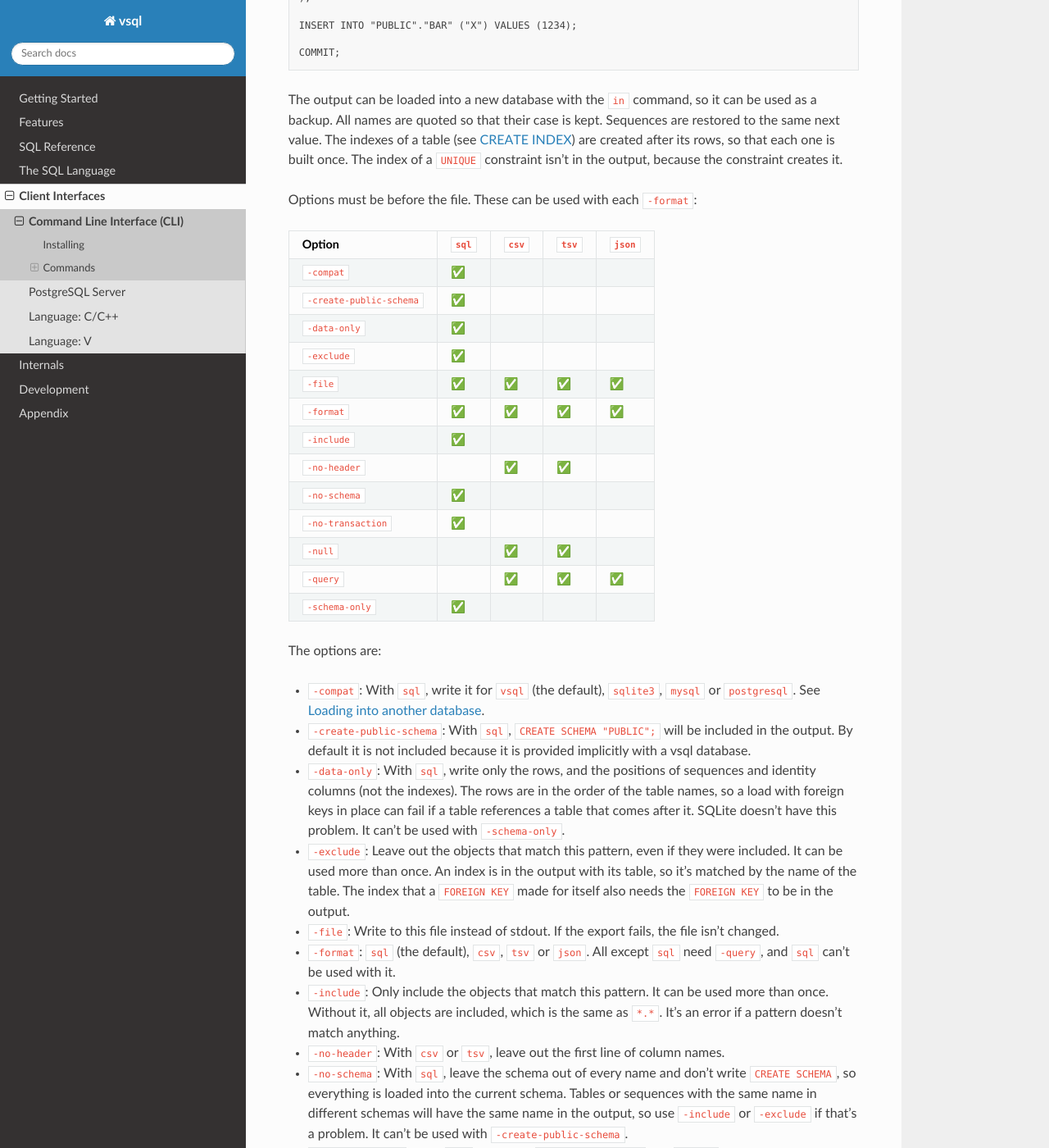
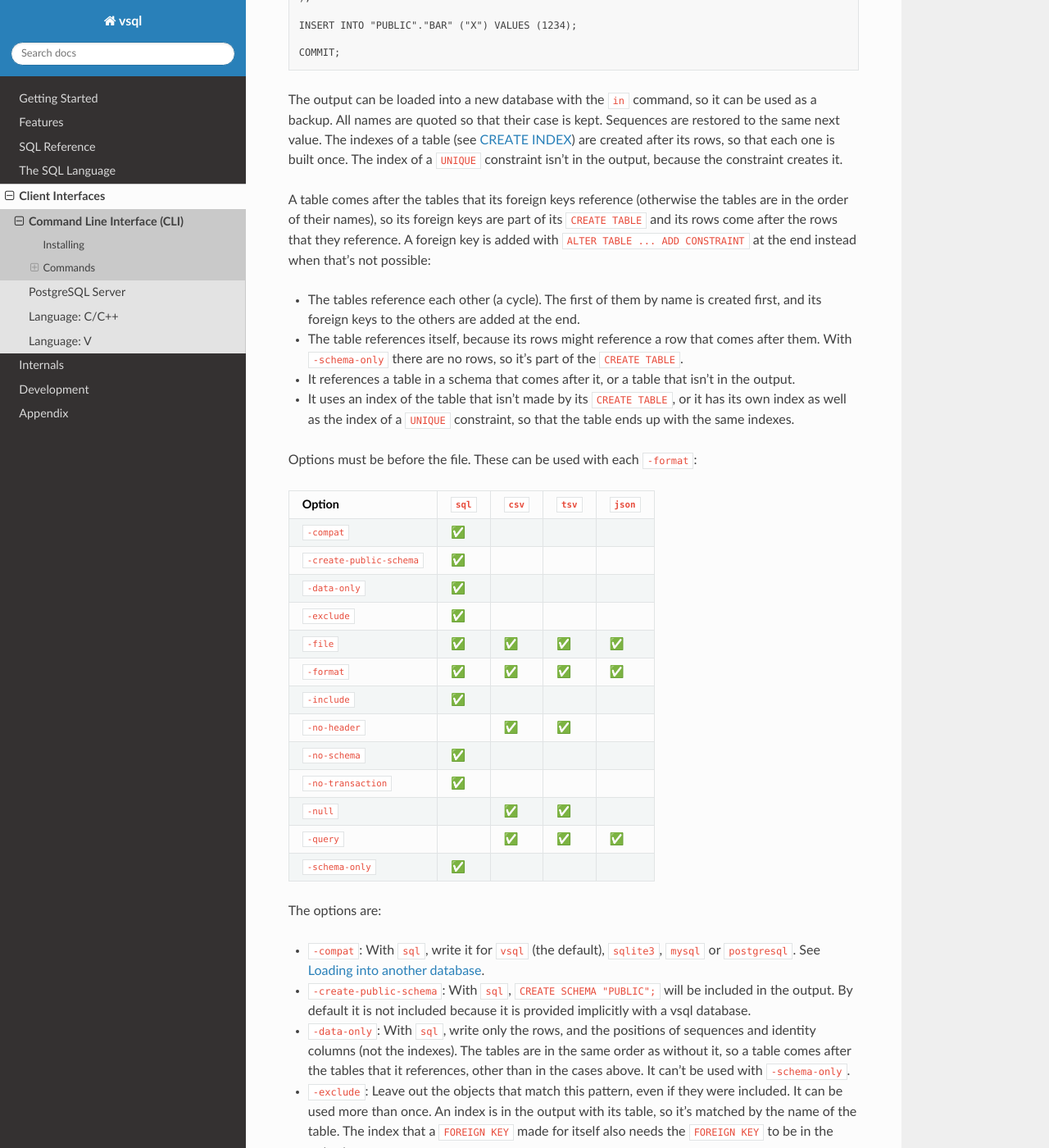
Before and after one commit to elliotchance/vsql, a Sphinx documentation site: the page built from docs/cli.rst, in a window 1280 px wide and 1400 px high, scrolled down 6551 px. Shown: the whole window at 82% size. Built offline with Sphinx 7.4.7 and the Read the Docs theme 3.1.0, drawn with Linux system fonts in a browser that asks for light colours.

Commit message:
vsql out: Put foreign keys in CREATE TABLE where possible
vsql out used to leave every FOREIGN KEY out of its CREATE TABLE and add it
with ALTER TABLE ... ADD CONSTRAINT at the end. Now the tables of each schema
are ordered so that a table comes after the tables it references (otherwise by
name), and a FOREIGN KEY is part of the CREATE TABLE, which also makes its
index, so its rows are inserted after the rows they reference.

A FOREIGN KEY is still added at the end for a cycle (the first table of it by
name comes first), for a table that references itself (its rows might
reference a later row, except with -schema-only), for a table in a later
schema or not in the output, and when inlining it would change which indexes
the table has.

Co-Authored-By: Claude Opus 5.5 <noreply@anthropic.com>

```diff
--- a/docs/cli.rst
+++ b/docs/cli.rst
@@ -377,6 +377,23 @@ are restored to the same next value. The indexes of a table (see
 The index of a ``UNIQUE`` constraint isn't in the output, because the constraint
 creates it.
 
+A table comes after the tables that its foreign keys reference (otherwise the
+tables are in the order of their names), so its foreign keys are part of its
+``CREATE TABLE`` and its rows come after the rows that they reference. A foreign
+key is added with ``ALTER TABLE ... ADD CONSTRAINT`` at the end instead when
+that's not possible:
+
+- The tables reference each other (a cycle). The first of them by name is
+  created first, and its foreign keys to the others are added at the end.
+- The table references itself, because its rows might reference a row that comes
+  after them. With ``-schema-only`` there are no rows, so it's part of the
+  ``CREATE TABLE``.
+- It references a table in a schema that comes after it, or a table that isn't
+  in the output.
+- It uses an index of the table that isn't made by its ``CREATE TABLE``, or it
+  has its own index as well as the index of a ``UNIQUE`` constraint, so that the
+  table ends up with the same indexes.
+
 Options must be before the file. These can be used with each ``-format``:
 
 .. list-table::
@@ -461,9 +478,9 @@ The options are:
   included in the output. By default it is not included because it is provided
   implicitly with a vsql database.
 - ``-data-only``: With ``sql``, write only the rows, and the positions of sequences
-  and identity columns (not the indexes). The rows are in the order of the table names, so a load
-  with foreign keys in place can fail if a table references a table that comes
-  after it. SQLite doesn't have this problem. It can't be used with
+  and identity columns (not the indexes). The tables are in the same order as
+  without it, so a table comes after the tables that it references, other than
+  in the cases above. It can't be used with
   ``-schema-only``.
 - ``-exclude``: Leave out the objects that match this pattern, even if they were
   included. It can be used more than once. An index is in the output with its
```
Also changed, not shown: 10 other files.
